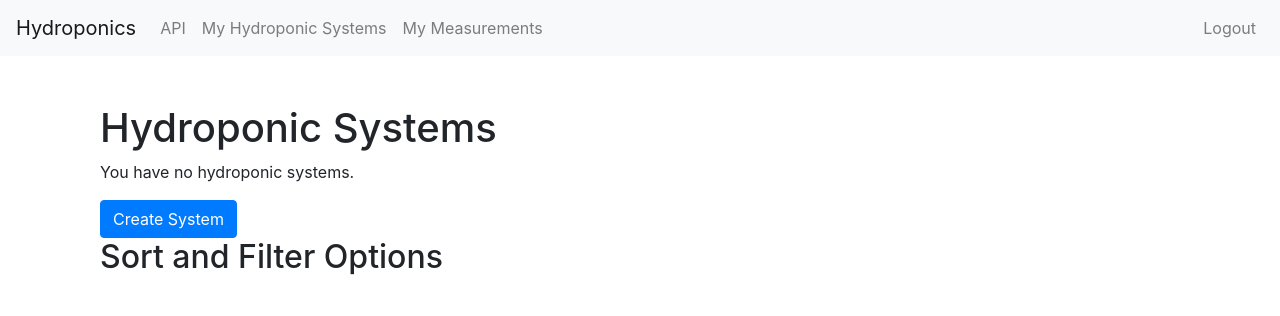
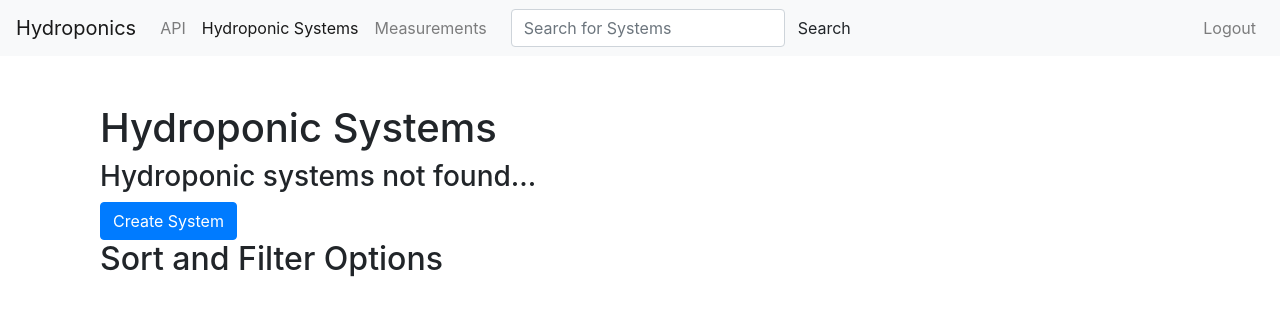
Before and after one commit to quali1/django-hydroponic-system, a Django app: page /systems/ in a window 1280 px wide. Shown: the top 316 px of the page. Run offline with Django 5.2, Linux system fonts and the light colour scheme; the visitor is signed in with stand-in values (Sample User, id 1); data that the repository does not hold is empty; some libraries are stand-ins or nearby versions.

Commit message:
feat: Add search functionality for Hydroponic Systems

```diff
--- a/hydro/templates/hydro/hydro_list.html
+++ b/hydro/templates/hydro/systems_list.html
@@ -7,9 +7,9 @@
         <div class="row">
             <div class="col-md-8">
                 <h1>Hydroponic Systems</h1>
-                {% if object_list %}
+                {% if systems %}
                     <ul class="list-group">
-                        {% for system in object_list %}
+                        {% for system in systems %}
                             <li class="list-group-item">
                                 <h5>{{ system.name }}</h5>
                                 <p><strong>Description:</strong> {{ system.description }}</p>
@@ -22,8 +22,8 @@
                         {% endfor %}
                     </ul>
                 {% else %}
-                    <p>You have no hydroponic systems.</p>
-                    <a class="btn btn-primary" href="{% url 'hydro-create' %}">Create System</a>
+                    <h3>Hydroponic systems not found...</h3>
+                    <a class="btn btn-primary" href="{% url 'measurements-list' %}">Create System</a>
                 {% endif %}
             </div>
 
--- a/hydro/urls.py
+++ b/hydro/urls.py
@@ -3,6 +3,5 @@ from . import views
 
 urlpatterns = [
     path('', views.home_page, name='home'),
-    path('systems/', views.HydroListView.as_view(), name='systems-list'),
-    path('measurements/', views.MeasurementsListView.as_view(), name='measurements-list'),
+    path('systems/', views.hydro_list_view, name='systems-list')
 ]
--- a/hydro/views.py
+++ b/hydro/views.py
@@ -1,13 +1,27 @@
 from django.shortcuts import render
 from django.views.generic import ListView
 from .models import HydroponicSystem, Measurement
-
 
 # Create your views here.
 
 
 def home_page(request):
     return render(request, 'hydro/home.html')
+
+
+def hydro_list_view(request):
+    search = request.GET.get('search')
+    systems = HydroponicSystem.objects.filter(owner=request.user)
+
+    if search:
+        systems = systems.filter(name__icontains=search)
+
+    context = {
+        'systems': systems,
+        'search': search,
+    }
+
+    return render(request, 'hydro/systems_list.html', context)
 
 
 class HydroListView(ListView):
--- a/templates/navbar.html
+++ b/templates/navbar.html
@@ -11,11 +11,18 @@
             </li>
             {% if user.is_authenticated %}
                 <li class="nav-item">
-                    <a class="nav-link" href={% url 'systems-list' %}>My Hydroponic Systems</a>
+                    <a class="nav-link {% if request.resolver_match.view_name == 'systems-list' %} active {% endif %}"
+                       href={% url 'systems-list' %}>Hydroponic Systems</a>
                 </li>
                 <li class="nav-item">
-                    <a class="nav-link" href={% url 'measurements-list' %}>My Measurements</a>
+                    <a class="nav-link {% if request.resolver_match.view_name == 'measurements-list' %} active {% endif %}"
+                       href={% url 'measurements-list' %}>Measurements</a>
                 </li>
+                <form class="form-inline ml-2 my-lg-0" method="GET" action="{% url 'systems-list' %}">
+                    <input class="form-control ml-sm-2" type="search" placeholder="Search for Systems" {% if search %}
+                           value="{{ search }}" {% endif %} name="search" aria-label="Search">
+                    <button class="btn nav-item my-2 my-sm-0" type="submit">Search</button>
+                </form>
             {% endif %}
         </ul>
         <ul class="navbar-nav">
```
